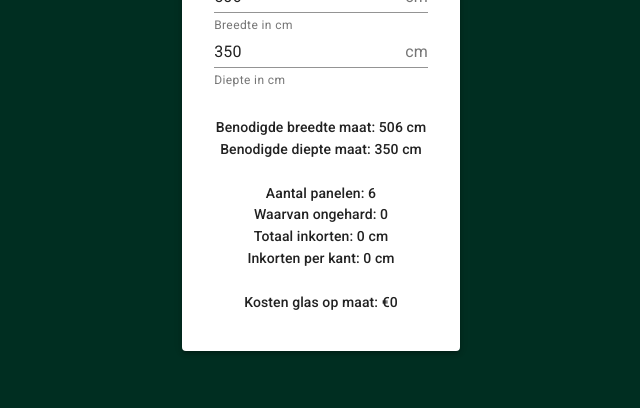
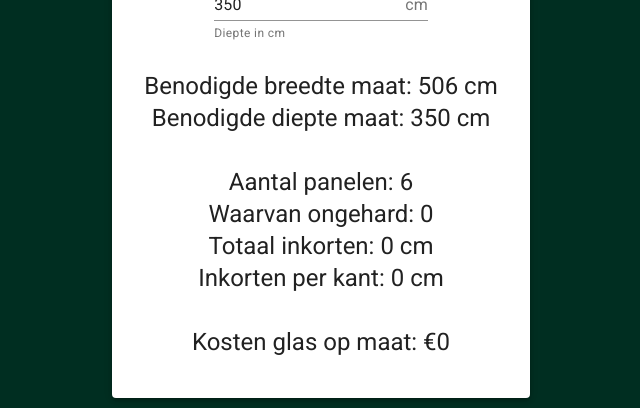
Before and after one commit to Milan-Koelen/tuinmaximaal-react, a React (Create React App) app: page / in a window 1280 px wide. Shown: the part 365-773 px from the top of the page, without its empty margins (319-959 px from the left). Built offline with nearby package versions, Linux system fonts and the light colour scheme.

Commit message:
Font readability

```diff
--- a/src/App.js
+++ b/src/App.js
@@ -149,7 +149,7 @@ function App() {
 							onChange={(e) => setpatioDepth(Number(e.target.value))}
 						/>
 					</label> */}
-								<Typography variant="subtitle2" gutterBottom>
+								<Typography variant="h5" gutterBottom>
 									<div>
 										Rail lengte: {railLength + ' cm'}
 										<br />
@@ -219,7 +219,7 @@ function App() {
 										/>
 									</label> */}
 								</p>
-								<Typography variant="subtitle2" gutterBottom>
+								<Typography variant="h5" gutterBottom>
 									<div>
 										Benodigde breedte maat: {sizeWidth + ' cm'}
 										<br />
```
